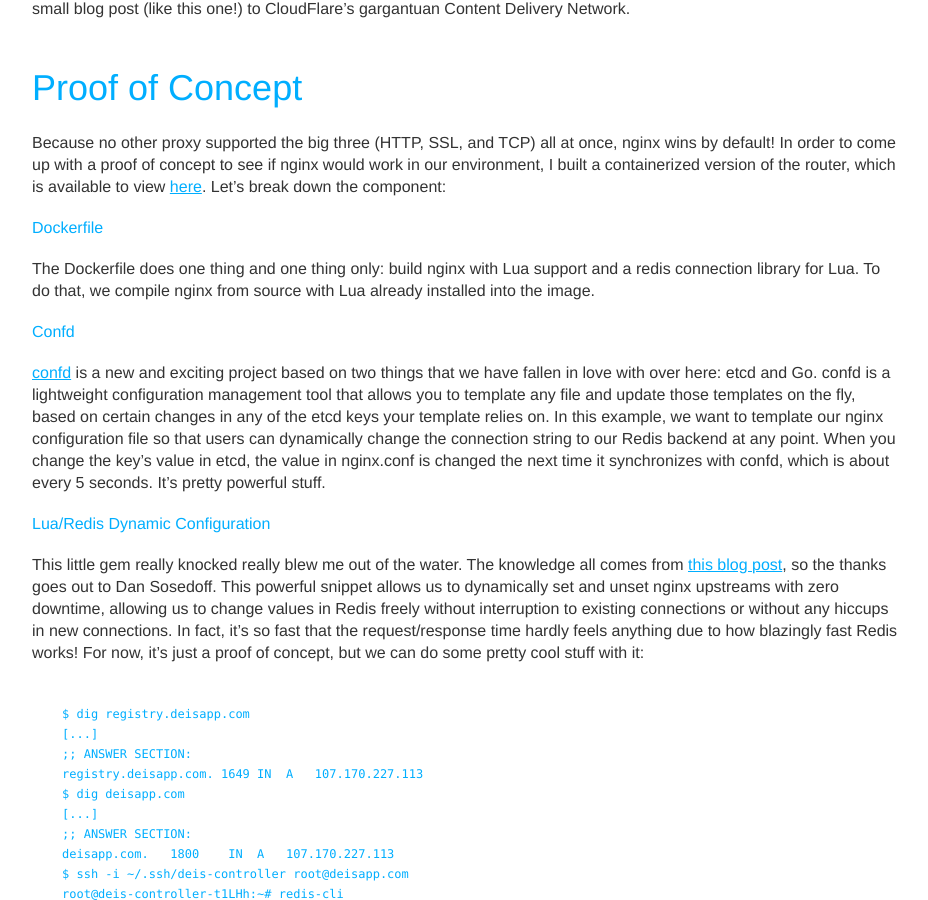
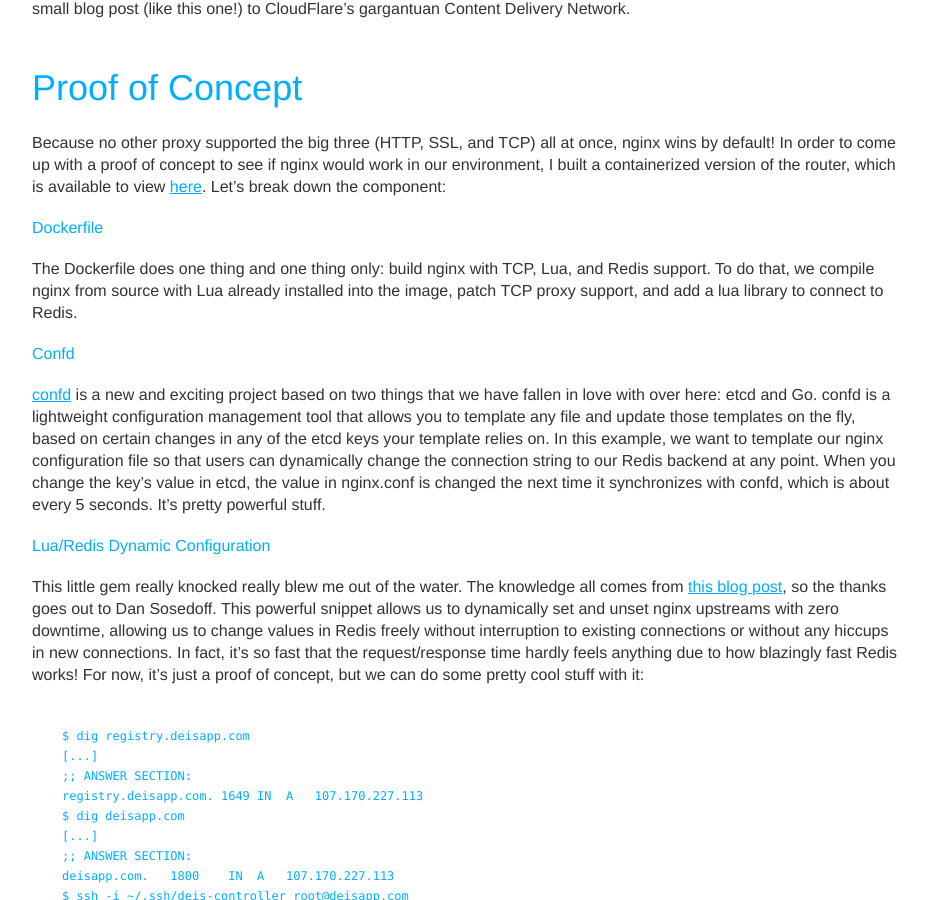
Before and after one commit to stefanfoulis/deis.io, a Jekyll site: the page built from _posts/2014-03-22-reverse-proxy-showdown.md, in a window 1280 px wide and 900 px high, scrolled down 2512 px. Shown: the whole window, without its empty margins (323-1251 px from the left). Built offline with Jekyll 4.4.1, drawn with Linux system fonts in a browser that asks for light colours; nearby versions of some CDN libraries; library files that are not in the unit come from our copies; Markdown is read by kramdown in place of the engine named in the settings.

Commit message:
elaborate more on TCP support

```diff
--- a/_posts/2014-03-22-reverse-proxy-showdown.md
+++ b/_posts/2014-03-22-reverse-proxy-showdown.md
@@ -123,9 +123,9 @@
 
 ### Dockerfile
 
-The Dockerfile does one thing and one thing only: build nginx with Lua support and a
-redis connection library for Lua. To do that, we compile nginx from source with Lua
-already installed into the image.
+The Dockerfile does one thing and one thing only: build nginx with TCP, Lua, and Redis
+support. To do that, we compile nginx from source with Lua already installed into the
+image, patch TCP proxy support, and add a lua library to connect to Redis.
 
 ### Confd
 
```
